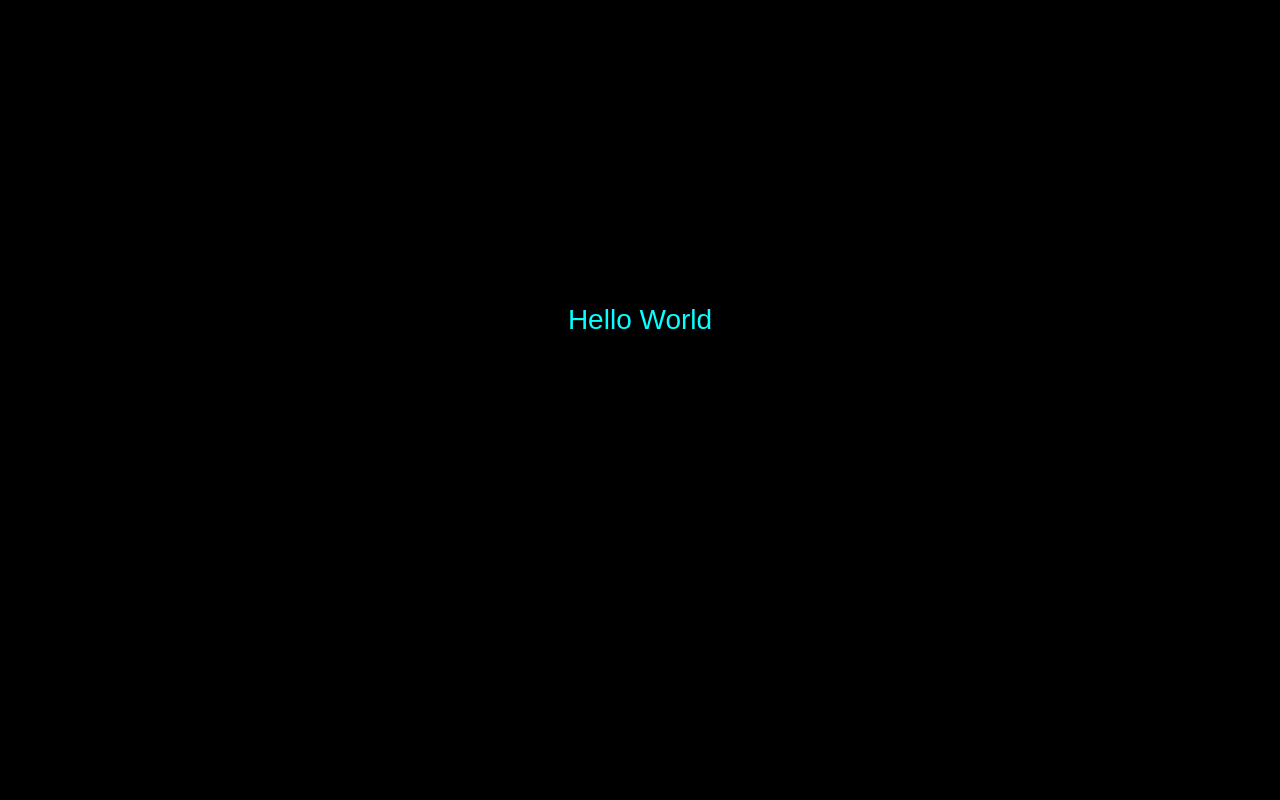
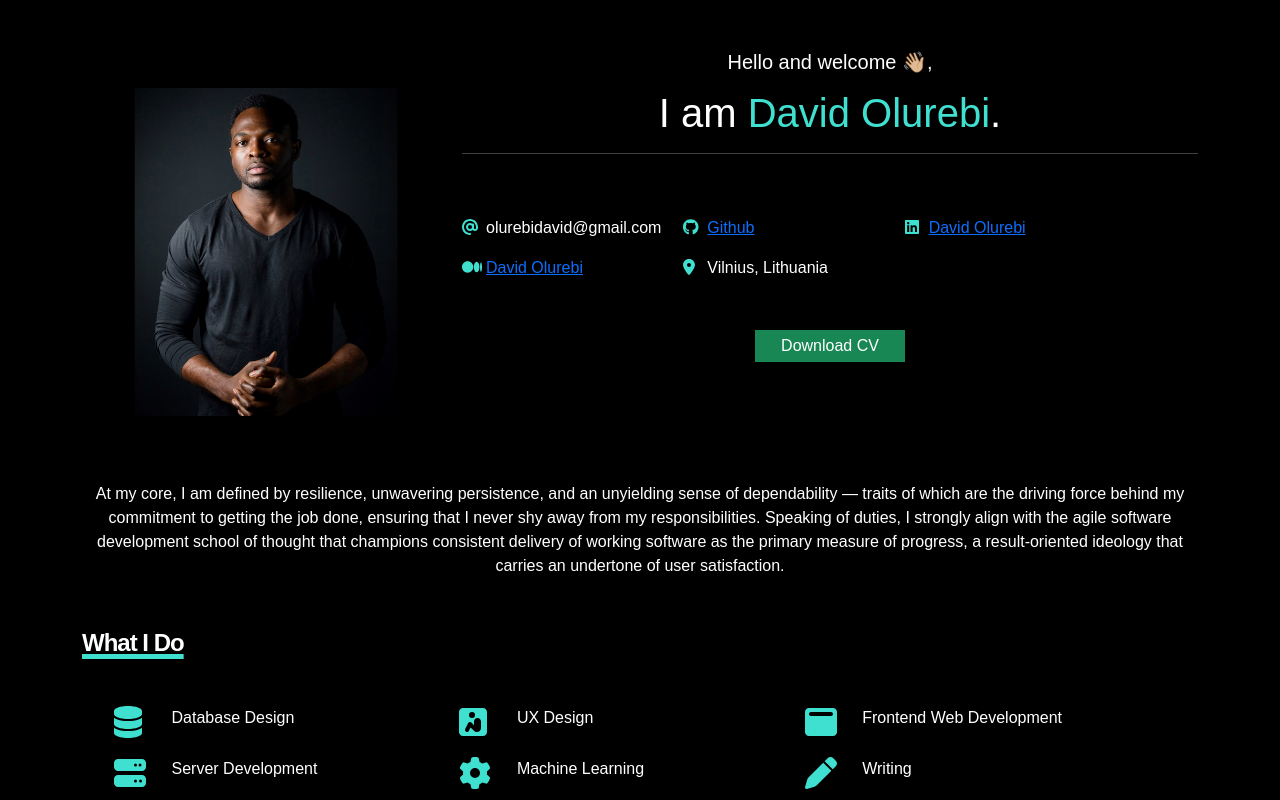
Before and after one commit to davson1217/portfolio, a React (Create React App) app: page / in a window 1280 px wide. Shown: the top 800 px of the page. Built offline with nearby package versions, Linux system fonts and the light colour scheme.

Commit message:
CV Update

```diff
--- a/public/index.html
+++ b/public/index.html
@@ -23,7 +23,7 @@
       work correctly both with client-side routing and a non-root public URL.
       Learn how to configure a non-root public URL by running `npm run build`.
     -->
-    <title>David Olurebi</title>
+    <title>David Olurebi | Portfolio</title>
   </head>
   <body>
     <noscript>You need to enable JavaScript to run this app.</noscript>
--- a/src/App.js
+++ b/src/App.js
@@ -5,7 +5,11 @@ import {
   faAt,
   faLocationDot,
 } from "@fortawesome/free-solid-svg-icons";
-import { faLinkedin } from "@fortawesome/free-brands-svg-icons";
+import {
+  faGithub,
+  faLinkedin,
+  faMedium,
+} from "@fortawesome/free-brands-svg-icons";
 import SectionHeader from "./components/section-header";
 import WhatIDo from "./components/what-i-do-list";
 import ProgressCard from "./components/progress-card";
@@ -39,17 +43,25 @@ function App() {
               <div className="col-sm-12 spacer mini"></div>
 
               <ul className="col-sm-12 personal-data_list row">
-                <li className="personal-data-item-1 col-sm-6 col-lg-4 row mt-3">
-                  <div className="col-sm-1">
-                    <FontAwesomeIcon icon={faPhone} color="turquoise" />{" "}
-                  </div>
-                  <div className="col-sm-10">+37069236033</div>
-                </li>
                 <li className="personal-data-item-2 col-sm-6 col-lg-4 row mt-3">
                   <div className="col-sm-1">
                     <FontAwesomeIcon icon={faAt} color="turquoise" />
                   </div>
                   <div className="col-sm-10">olurebidavid@gmail.com</div>
+                </li>
+                <li className="personal-data-item-2 col-sm-6 col-lg-4 row mt-3">
+                  <div className="col-sm-1">
+                    <FontAwesomeIcon icon={faGithub} color="turquoise" />
+                  </div>
+                  <div className="col-sm-10">
+                    <a
+                      href="https://github.com/davson1217?tab=repositories"
+                      target="_blank"
+                      rel={"noreferrer"}
+                    >
+                      Github
+                    </a>
+                  </div>
                 </li>
                 <li className="personal-data-item-3 col-sm-6 col-lg-4 row mt-3">
                   <div className="col-sm-1">
@@ -67,12 +79,6 @@ function App() {
                 </li>
                 <li className="personal-data-item-4 col-sm-6 col-lg-4 row mt-3">
                   <div className="col-sm-1">
-                    <FontAwesomeIcon icon={faLocationDot} color="turquoise" />
-                  </div>
-                  <div className="col-sm-10">Vilnius, Lithuania</div>
-                </li>
-                {/*<li className="personal-data-item-4 col-sm-6 col-lg-4 row mt-3">
-                  <div className="col-sm-1">
                     <FontAwesomeIcon icon={faMedium} color="turquoise" />
                   </div>
                   <div className="col-sm-10">
@@ -84,7 +90,13 @@ function App() {
                       David Olurebi
                     </a>
                   </div>
-                </li>*/}
+                </li>
+                <li className="personal-data-item-4 col-sm-6 col-lg-4 row mt-3">
+                  <div className="col-sm-1">
+                    <FontAwesomeIcon icon={faLocationDot} color="turquoise" />
+                  </div>
+                  <div className="col-sm-10">Vilnius, Lithuania</div>
+                </li>
               </ul>
 
               <div className="col-sm-12 download-btn-wrp">
@@ -149,7 +161,7 @@ function App() {
               "text-md-start",
             ]}
           />
-          <MyPortfolio portfolio={profile.portfolio} />
+          <MyPortfolio portfolio={profile.projects} />
         </section>
 
         <div className="col-sm-12 spacer"></div>
--- a/src/db.js
+++ b/src/db.js
@@ -10,7 +10,6 @@ import {
   faGear,
   faLanguage,
   faLeaf,
-  faLock,
   faPen,
   faPersonWalking,
   faSchool,
@@ -19,15 +18,15 @@ import {
   faWindowMaximize,
 } from "@fortawesome/free-solid-svg-icons";
 import {
-  faCss3,
   faDocker,
   faGithub,
-  faHtml5,
   faJs,
   faLaravel,
   faNodeJs,
+  faPhp,
   faPython,
   faReact,
+  faVuejs,
 } from "@fortawesome/free-brands-svg-icons";
 
 const profile = {
@@ -86,7 +85,7 @@ const profile = {
           title: "Frontend Development",
           experiences: [
             {
-              xp: "Same duties as described in my TGLab experience.",
+              xp: "Similar duties as described in my TGLab experience.",
             },
           ],
         },
@@ -94,18 +93,18 @@ const profile = {
           title: "Backend Development",
           experiences: [
             {
-              xp: "ExpressJs (NodeJs)",
+              xp: "Development of API services featuring thousands of events across numerous countries, offering over 1 million odds.",
             },
             {
-              xp: "MVC architecture",
+              xp: "Secured bet placement API services.",
             },
             {
-              xp: "MySql, MongoDB, Prisma ORM",
+              xp: "Refactoring of backend services from plain Javascript to Typescript",
             },
           ],
         },
         {
-          title: "Microservice",
+          title: "Microservice Communication Mechanisms",
           experiences: [
             {
               xp: "REST API",
@@ -114,7 +113,7 @@ const profile = {
               xp: "RabbitMQ",
             },
             {
-              xp: "Docker",
+              xp: "Apache Kafka",
             },
           ],
         },
@@ -128,7 +127,6 @@ const profile = {
         },
       ],
     },
-
     {
       role_icon: faCode,
       role_title: "Frontend Developer",
@@ -138,19 +136,27 @@ const profile = {
       experience_duration: "November 2021 - July 2022",
       has_description: true,
       experience_description:
-        " Worked in a multidisciplinary agile team building a B2B iGaming product:",
+        " Worked in a multidisciplinary agile team building a B2B iGaming product.",
       duties: [
         {
           title: "Frontend Development",
           experiences: [
             {
-              xp: "Building and maintenance of responsive modularised components",
+              xp: "Efficiently manage and display thousands of real-time updates for odds and event parameter in the sportsbook",
             },
-            { xp: "ReactJs" },
-            { xp: "Redux" },
-            { xp: "React Router" },
-            { xp: "Websocket Client" },
-            { xp: "Redux dev tools" },
+            {
+              xp: "Built 7 mission-critical UI widgets tailored to a client's needs.",
+            },
+            {
+              xp: (
+                <div
+                  dangerouslySetInnerHTML={{
+                    __html:
+                      "Completely refactored <a href='https://betbonanza.com/sport/todays_soccer' target='_blank' rel='noreferrer' >Betbonanza</a>'s tournament UI to meet its market demands.",
+                  }}
+                />
+              ),
+            },
           ],
         },
         {
@@ -158,9 +164,6 @@ const profile = {
           experiences: [
             {
               xp: "End-to-end communication and documentation of a feature in pipeline",
-            },
-            {
-              xp: "Planning",
             },
           ],
         },
@@ -182,9 +185,16 @@ const profile = {
           title: "Database Design",
           experiences: [
             {
-              xp: "Relational database design.",
+              xp: "Relational DB design for 8 tables.",
             },
-            { xp: "Data migration implementation" },
+            {
+              xp: "Digital invoice development",
+            },
+            {
+              xp: "DB seeding scripts to insert up to 900 records.",
+            },
+            { xp: "Migrations implementation." },
+            { xp: "Content management systems development" },
           ],
         },
         {
@@ -265,19 +275,14 @@ const profile = {
               skill_title: "JavaScript",
             },
             {
+              skill_icon: faPhp,
+              icon_color: "turquoise",
+              skill_title: "PHP",
+            },
+            {
               skill_icon: faPython,
               icon_color: "turquoise",
               skill_title: "Python",
-            },
-            {
-              skill_icon: faHtml5,
-              icon_color: "red",
-              skill_title: "HTML5",
-            },
-            {
-              skill_icon: faCss3,
-              icon_color: "turquoise",
-              skill_title: "CSS3",
             },
           ],
         },
@@ -299,6 +304,11 @@ const profile = {
               icon_color: "turquoise",
               skill_title: "Georgian",
             },
+            {
+              skill_icon: faLanguage,
+              icon_color: "turquoise",
+              skill_title: "Lithuanian",
+            },
           ],
         },
       ],
@@ -308,14 +318,19 @@ const profile = {
       is_categorized: false,
       skills: [
         {
+          skill_icon: faLaravel,
+          icon_color: "tomato",
+          skill_title: "Laravel",
+        },
+        {
           skill_icon: faReact,
           icon_color: "turquoise",
           skill_title: "React",
         },
         {
-          skill_icon: faReact,
+          skill_icon: faVuejs,
           icon_color: "purple",
-          skill_title: "Redux",
+          skill_title: "Vue",
         },
         {
           skill_icon: faNodeJs,
@@ -326,16 +341,6 @@ const profile = {
           skill_icon: faNodeJs,
           icon_color: "red",
           skill_title: "NestJs",
-        },
-        {
-          skill_icon: faNodeJs,
-          icon_color: "blue",
-          skill_title: "TypeScript",
-        },
-        {
-          skill_icon: faLaravel,
-          icon_color: "tomato",
-          skill_title: "Laravel",
         },
         {
           skill_icon: faFlask,
@@ -349,11 +354,6 @@ const profile = {
       is_categorized: false,
       skills: [
         {
-          skill_icon: faGear,
-          icon_color: "turquoise",
-          skill_title: "Webpack",
-        },
-        {
           skill_icon: faComputer,
           icon_color: "turquoise",
           skill_title: "Object-oriented Programming",
@@ -364,19 +364,19 @@ const profile = {
           skill_title: "Git",
         },
         {
-          skill_icon: faDocker,
-          icon_color: "lightblue",
-          skill_title: "Docker",
-        },
-        {
           skill_icon: faDatabase,
           icon_color: "lightblue",
           skill_title: "SQL/NoSQL/Embedded DBs",
         },
         {
-          skill_icon: faLock,
-          icon_color: "red",
-          skill_title: "OAuth",
+          skill_icon: faGear,
+          icon_color: "turquoise",
+          skill_title: "Webpack",
+        },
+        {
+          skill_icon: faDocker,
+          icon_color: "lightblue",
+          skill_title: "Docker",
         },
         {
           skill_icon: faLeaf,
@@ -391,8 +391,23 @@ const profile = {
       ],
     },
   ],
-  portfolio: [
+  projects: [
     {
+      title: "Pet Social Media",
+      img: "cat_dog.webp",
+      description:
+        "This side project spanned a development time of up to 1 year. In the project, I tackled challenges" +
+        "including but not limited to cross-table relationships, complex SQL queries, websockets for instant messaging" +
+        "Mail implementation etc.",
+      in_this_project: ["PHP/Laravel", "Socket.io", "React", "MySQL"],
+      see_code: true,
+      see_project: false,
+      barcode_embedded: false,
+      barcode_embed: [],
+      code_link: "https://bitbucket.org/david121/petbook-project/src/master/",
+      project_link: "Petbook",
+    },
+    /*{
       title: "Digital CV",
       img: "cv.jpeg",
       description:
@@ -459,21 +474,18 @@ const profile = {
       ],
       code_link: "https://bitbucket.org/david121/bar-client/src/main/",
       project_link: "https://lilac-client.netlify.app/",
-    },
+    },*/
     {
       title: "Yoruba-Lithuanian Transliteration",
       img: "mt.png",
       description:
-        "This is a project done as part of my master's research work on algorithms for transliterating Yoruba proper nouns " +
-        " into Lithuanian language. In this work, different Natural Language Processing techniques applicable to other languages were  " +
+        "In this work, different Natural Language Processing techniques applicable to other languages were  " +
         "utilized including but not limited to data pre-processing and alignment, syllabification, Decision Tree model training and " +
-        "tree visualization. I make available access to project's UI and part of the Python code.",
+        "tree visualization.",
       in_this_project: [
         "Javascript",
-        "Python",
-        "Flask",
-        "SKLearn",
-        "CART Machine Learning",
+        "Python/Flask",
+        "SKLearn / CART Machine Learning",
         "Syllabification Algorithm",
       ],
       see_code: true,
--- a/src/index.js
+++ b/src/index.js
@@ -1,11 +1,13 @@
 import React from "react";
 import ReactDOM from "react-dom/client";
 import "./index.css";
+import App from "./App";
 // import App from "./App";
 
 const root = ReactDOM.createRoot(document.getElementById("root"));
-root.render(
-  <React.StrictMode>
+const Render = ({ hidePortfolio }) => {
+  if (hidePortfolio) {
+    return (
       <h3
         style={{
           width: "100%",
@@ -18,6 +20,13 @@ root.render(
       >
         Hello World
       </h3>
-    {/*<App />*/}
+    );
+  }
+
+  return <App />;
+};
+root.render(
+  <React.StrictMode>
+    <Render hidePortfolio={false} />
   </React.StrictMode>
 );
```
Also changed, not shown: public/cat_dog.webp (added), 1 other file (tests, documents, lock files or other folders). Lines whose indentation alone changed are shown as unchanged.
